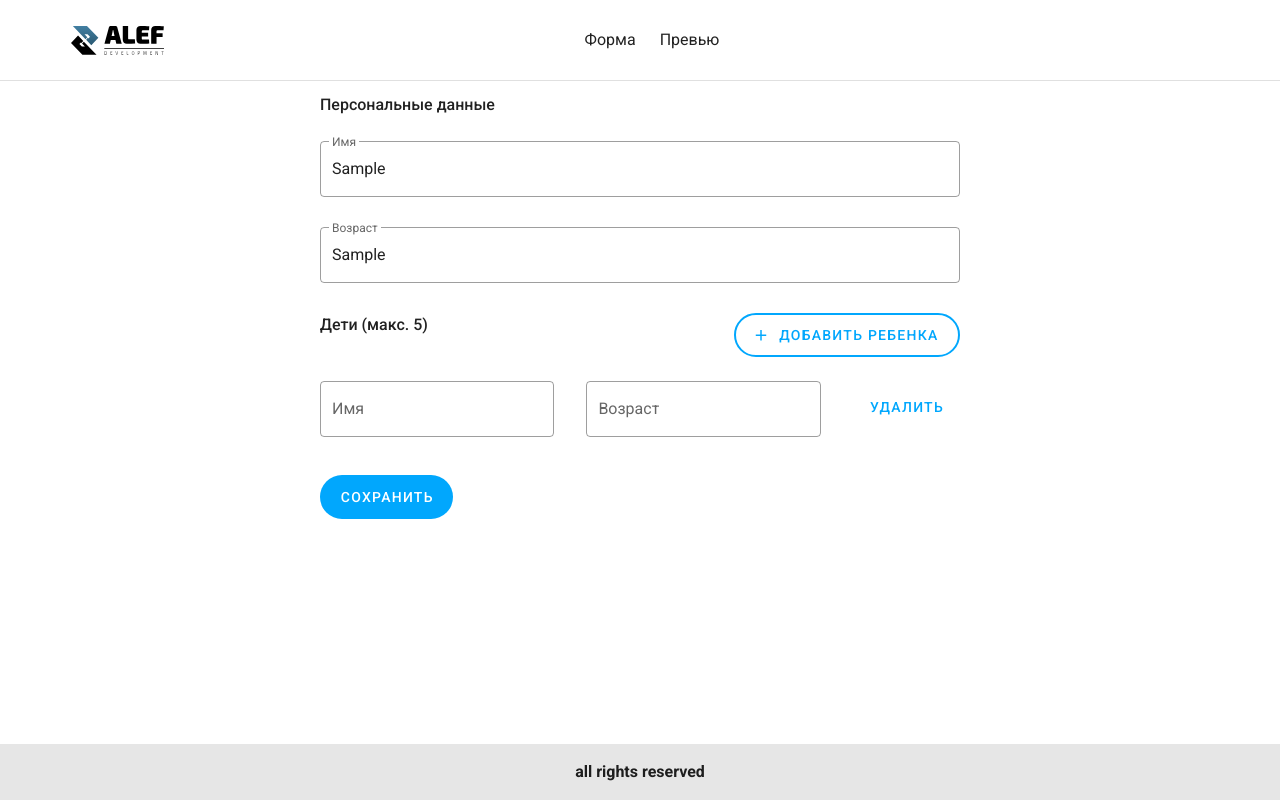
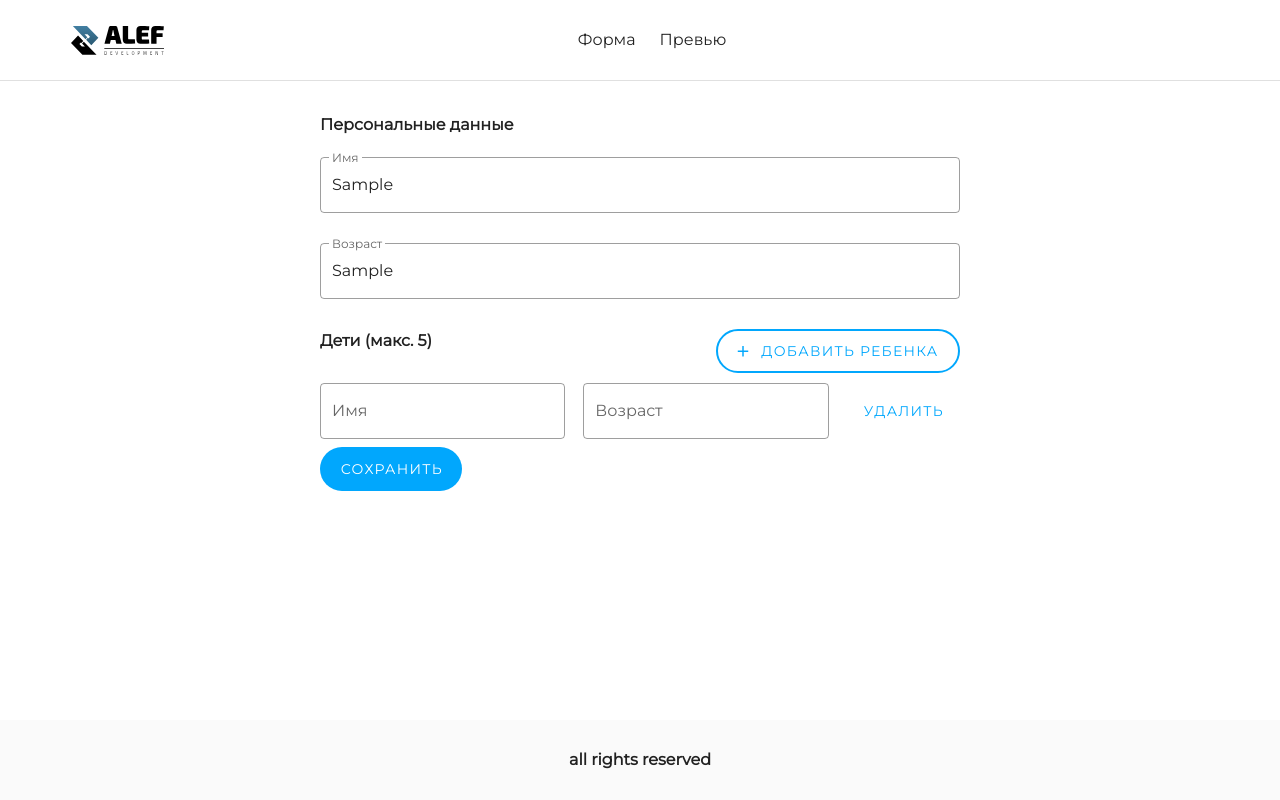
Before and after one commit to Hy5ton/alef-test, a Vue app: page / in a window 1280 px wide. Both pictures are taken after typing "Sample", "Sample" into the empty fields and a click on the button "ДОБАВИТЬ РЕБЕНКА". Built offline with nearby package versions, Linux system fonts and the light colour scheme.

Commit message:
[App] feat: Добавить шрифты, поправить мелкие баги

```diff
--- a/src/App.vue
+++ b/src/App.vue
@@ -1,5 +1,6 @@
 <template>
-  <v-app>
+  <v-app class="custom-font">
+    <link href='https://fonts.googleapis.com/css?family=Montserrat' rel='stylesheet'>
     <TopMenu/>
     <v-divider/>
     <v-main>
@@ -23,8 +24,8 @@ export default {
 };
 </script>
 
-<style scooped>
-html, body {
-  overflow: hidden;
+<style scoped>
+.custom-font {
+  font-family: 'Montserrat', sans-serif;
 }
 </style>
--- a/src/components/BottomMenu.vue
+++ b/src/components/BottomMenu.vue
@@ -1,7 +1,7 @@
 <template>
-<v-footer color="rgba(17, 17, 17, 0.1)" padless>
+<v-footer color="#fafafa" padless>
   <v-row justify="center" no-gutters>
-    <v-col class="py-4 text-center font-weight-regular" cols="12">
+    <v-col class="d-flex align-center justify-center font-weight-regular" style="height: 10vh;" cols="12">
       <strong>all rights reserved</strong>
     </v-col>
   </v-row>
--- /dev/null
+++ b/src/components/FillableForm.vue
@@ -0,0 +1,105 @@
+<template>
+  <v-container>
+    <div class="personal-data">
+      <div class="label" style="margin-top: 20px;">Персональные данные</div>
+      <v-text-field v-model="generalInformation.name" outlined label='Имя' class="user" style="margin-top: 20px;" />
+      <v-text-field v-model="generalInformation.age" outlined label='Возраст' class="user" />
+      <div style="display: flex;">
+        <div v-if="childrenList.length" class="label">Дети (макс. 5)</div>
+        <v-btn v-if="childrenList.length !== 5" @click="addChildren" rounded large outlined class="children-button" >
+          <v-icon dark left> mdi-plus </v-icon>
+          Добавить ребенка
+        </v-btn>
+      </div>
+      <div v-for="(children, index) in childrenList" :key="children.id" style="margin-top: 10px;">
+        <div class="child-list">
+          <v-text-field v-model="childrenList[index].name " outlined hide-details label='Имя' style="margin-right: 18px;" />
+          <v-text-field v-model="childrenList[index].age" outlined hide-details label='Возраст' style="margin-right: 18px;" />
+          <v-btn @click="deleteChildren(index)" rounded size="large" text style="margin-top: 10px;" class="children-button">
+            Удалить
+          </v-btn>
+        </div>
+      </div>
+      <v-btn v-if="childrenList.length" @click="saveGeneralInformation" depressed dark rounded large style="margin-top: 1vh; background-color: rgba(1, 167, 253, 1); font-weight: 400; font-size: 14px;">
+        Сохранить
+      </v-btn>
+    </div>
+  </v-container>
+</template>
+
+<script>
+import { mapMutations, mapState } from 'vuex'
+
+export default {
+  name: 'FillableForm',
+
+  data() {
+    return {
+      childrenList: [],
+      generalInformation: {},
+    }
+  },
+
+  mounted() {
+    this.generalInformation = {
+      name: this.userData.name,
+      age: this.userData.age,
+    }
+
+    if(this.userData.childrens) this.childrenList = this.userData.childrens.value
+  },
+
+  computed: {
+    ...mapState('user', ['userData']),
+  },
+
+  methods: {
+    ...mapMutations('user', ['setUserData']),
+
+    addChildren() {
+      this.childrenList.push({
+        name: null,
+        age: null,
+      })
+    },
+
+    deleteChildren(index) {
+      this.childrenList.splice(index, 1)
+    },
+
+    saveGeneralInformation() {
+      this.generalInformation = { ...this.generalInformation, childrens: { value: [ ...this.childrenList ]}};
+      this.setUserData(this.generalInformation)
+    }
+  }
+}
+</script>
+
+<style scoped>
+.label {
+  font-size: 16px;
+  font-weight: 600;
+}
+
+.user {
+  height: 13%;
+}
+
+.personal-data {
+  margin-top: 30px;
+  width: 50vw;
+  margin: 0 auto;
+}
+
+.child-list {
+  display: flex;
+}
+
+.children-button {
+  color: rgba(1, 167, 253, 1);
+  border-width: 2px;
+  margin-left: auto;
+  font-weight: 400;
+  font-size: 14px;
+}
+</style>
--- a/src/components/PersonalData.vue
+++ /dev/null
@@ -1,93 +0,0 @@
-<template>
-  <v-container>
-    <div class="personal-data">
-      <div class="label">Персональные данные</div>
-      <v-text-field v-model="generalInformation.name" label='Имя' class="user" style="margin-top: 3vh;" outlined />
-      <v-text-field v-model="generalInformation.age" label='Возраст' class="user" outlined />
-      <div style="display: flex;">
-        <div v-if="childrenList.length" class="label">Дети (макс. 5)</div>
-        <v-btn v-if="childrenList.length !== 5" @click="addChildren" rounded large outlined style="color: rgba(1, 167, 253, 1); border-width: 2px;" class="add-children"  >
-          <v-icon dark left> mdi-plus </v-icon>
-          Добавить ребенка
-        </v-btn>
-      </div>
-      <div v-for="(children, index) in childrenList" :key="children.id" style="margin-top: 3vh;" class="child-list">
-        <v-text-field v-model="childrenList[index].name " outlined label='Имя' />
-        <v-text-field v-model="childrenList[index].age" outlined label='Возраст' />
-        <v-btn @click="deleteChildren(index)" rounded size="large" text style="margin-top: 1vh; color: rgba(1, 167, 253, 1);" class="add-children">
-          Удалить
-        </v-btn>
-      </div>
-      <v-btn v-if="childrenList.length" @click="saveGeneralInformation" depressed dark rounded large style="margin-top: 1vh; background-color: rgba(1, 167, 253, 1)">
-        Сохранить
-      </v-btn>
-    </div>
-  </v-container>
-</template>
-
-<script>
-import { mapMutations } from 'vuex'
-
-export default {
-  name: 'PersonalData',
-
-  data() {
-    return {
-      childrenList: [],
-      generalInformation: {},
-    }
-  },
-
-  mounted() {
-    console.log(this.$store.state)
-  },
-
-  methods: {
-    ...mapMutations('user', ['setUserData']),
-
-    addChildren() {
-      this.childrenList.push({
-        name: null,
-        age: null,
-      })
-    },
-
-    deleteChildren(index) {
-      this.childrenList.splice(index, 1)
-    },
-
-    saveGeneralInformation() {
-      this.setUserData(this.generalInformation)
-      this.generalInformation = { ...this.generalInformation, childrens: { value: this.childrenList } };
-      console.log(this.generalInformation)
-      console.log(this.$store.state)
-    }
-  }
-}
-</script>
-
-<style scoped>
-.label {
-  font-size: 16px;
-  font-weight: 500;
-}
-
-.user {
-  height: 13%;
-}
-
-.personal-data {
-  margin-top: 4vh;
-  width: 50vw;
-  margin: 0 auto;
-}
-
-.add-children {
-  margin-left: auto;
-}
-
-.child-list {
-  display: flex;
-  gap: 5%;
-}
-</style>
--- /dev/null
+++ b/src/components/ResultPreview.vue
@@ -0,0 +1,42 @@
+<template>
+  <v-container>
+    <div class="personal-data">
+      <div class="label mt-5">Персональные данные</div>
+      <div v-if="userData.name" class="user-name mt-5">{{userData.name}}, {{userData.age}}</div>
+      <div class="label mt-15">Дети</div>
+      <div v-for="children in userData.childrens?.value" :key="children.id" class="mt-5">
+        <v-btn v-if="children.name" large class="user-name">{{children.name}}, {{children.age}}</v-btn>
+      </div>
+    </div>
+  </v-container>
+</template>
+
+<script>
+import { mapState } from 'vuex'
+
+export default {
+  name: 'ResultPreview',
+
+  computed: {
+    ...mapState('user', ['userData']),
+  },
+}
+</script>
+
+<style scoped>
+.label {
+  font-size: 16px;
+  font-weight: 500;
+}
+
+.personal-data {
+  margin-top: 30px;
+  width: 50%;
+  margin: 0 auto;
+}
+
+.user-name {
+  font-weight: 700;
+  font-size: 16px;
+}
+</style>
--- a/src/views/AboutView.vue
+++ /dev/null
@@ -1,5 +0,0 @@
-<template>
-  <div class="about">
-    <h1>This is an about page</h1>
-  </div>
-</template>
```
Also changed, not shown: src/components/TextField.vue (deleted, +0 -30 lines), src/router/index.js (+4 -3 lines).
